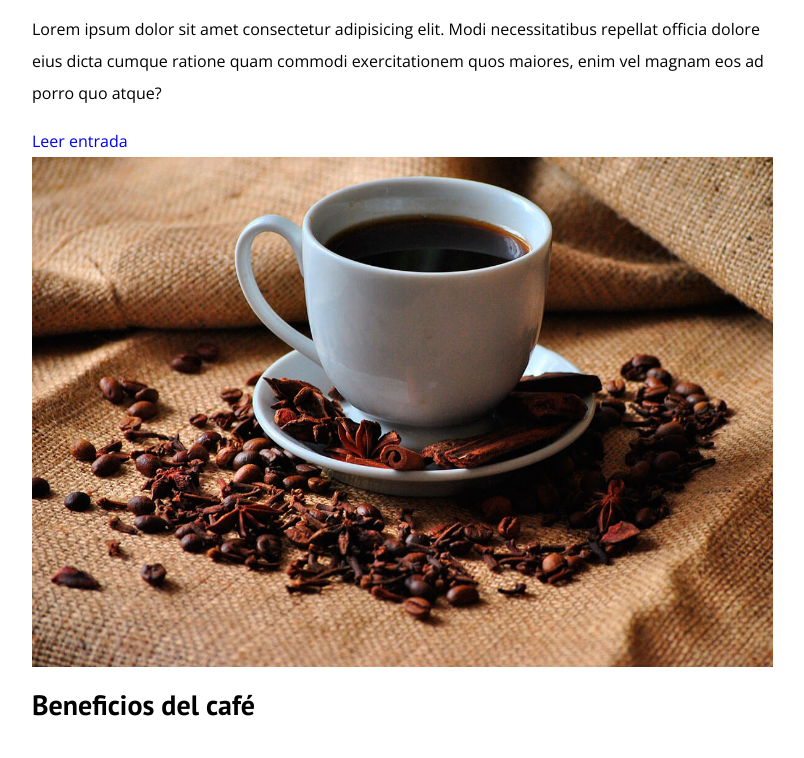
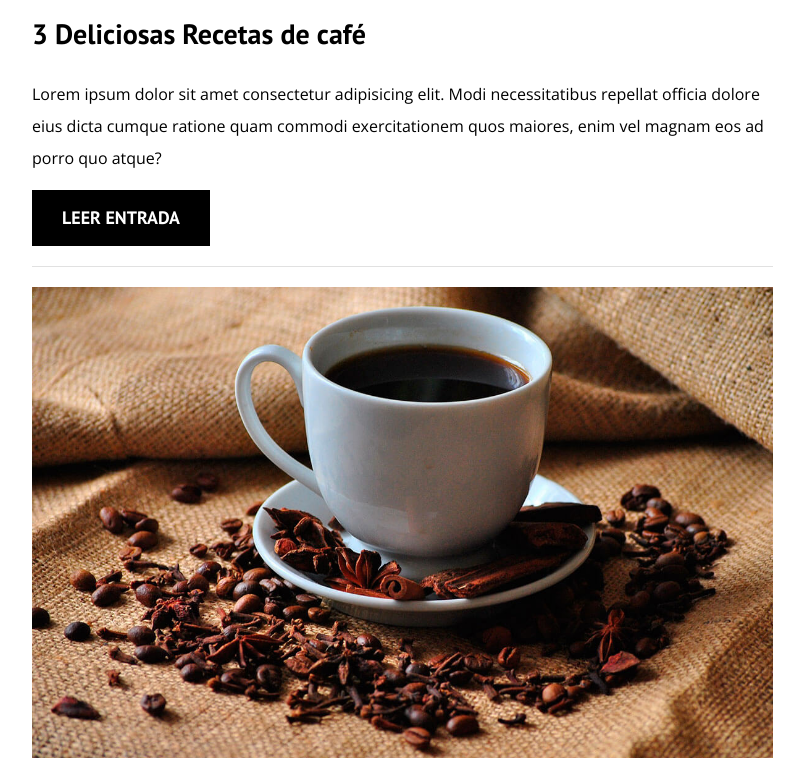
Before and after one commit to andsaru/BlogDeCafe, a plain HTML site: page index.html in a window 1280 px wide. Shown: the part 2042-2800 px from the top of the page, without its empty margins (32-836 px from the left). Drawn offline with nearby package versions, Linux system fonts and the light colour scheme.

Commit message:
finishing main page

```diff
--- a/css/style.css
+++ b/css/style.css
@@ -3,6 +3,7 @@
     --fontParagraph: 'Open Sans', sans-serif;
 
     --primary: #784d3c;
+    --grey: #e1e1e1;
     --white: #ffffff;
     --black: #000000;
 }
@@ -121,3 +122,32 @@ img {
         column-gap: 4rem;
     }
 }
+
+.intro {
+    border-bottom: 1px solid var(--grey);
+    margin-bottom: 2rem;
+}
+.intro:last-of-type {
+    border: none;
+    margin-bottom: 0;
+}
+.boton {
+    display: block;
+    font-family: var(--fontHeading);
+    color: var(--white);
+    text-align: center;
+    padding: 1rem 3rem;
+    font-size: 1.8rem;
+    text-transform: uppercase;
+    font-weight: 700;
+    margin-bottom: 2rem;
+}
+@media (min-width : 768px) {
+    .boton {
+        display: inline-block;
+    }
+}
+
+.primary--boton {
+    background-color: var(--black);
+}
--- a/index.html
+++ b/index.html
@@ -48,7 +48,7 @@
                     <p>Lorem ipsum dolor sit amet consectetur adipisicing elit. Modi necessitatibus repellat
                     officia dolore eius dicta cumque ratione quam commodi exercitationem quos maiores, enim vel
                     magnam eos ad porro quo atque?</p>
-                    <a href="entrada.html" class="boton primary-boton">Leer entrada</a>
+                    <a href="entrada.html" class="boton primary--boton">Leer entrada</a>
                 </div>
             </article>
 
@@ -62,7 +62,7 @@
                     <p>Lorem ipsum dolor sit amet consectetur adipisicing elit. Modi necessitatibus repellat
                     officia dolore eius dicta cumque ratione quam commodi exercitationem quos maiores, enim vel
                     magnam eos ad porro quo atque?</p>
-                    <a href="entrada.html" class="boton primary-boton">Leer entrada</a>
+                    <a href="entrada.html" class="boton primary--boton">Leer entrada</a>
                 </div>
             </article>
 
@@ -76,7 +76,7 @@
                     <p>Lorem ipsum dolor sit amet consectetur adipisicing elit. Modi necessitatibus repellat
                     officia dolore eius dicta cumque ratione quam commodi exercitationem quos maiores, enim vel
                     magnam eos ad porro quo atque?</p>
-                    <a href="entrada.html" class="boton primary-boton">Leer entrada</a>
+                    <a href="entrada.html" class="boton primary--boton">Leer entrada</a>
                 </div>
             </article>
         </main>
```
